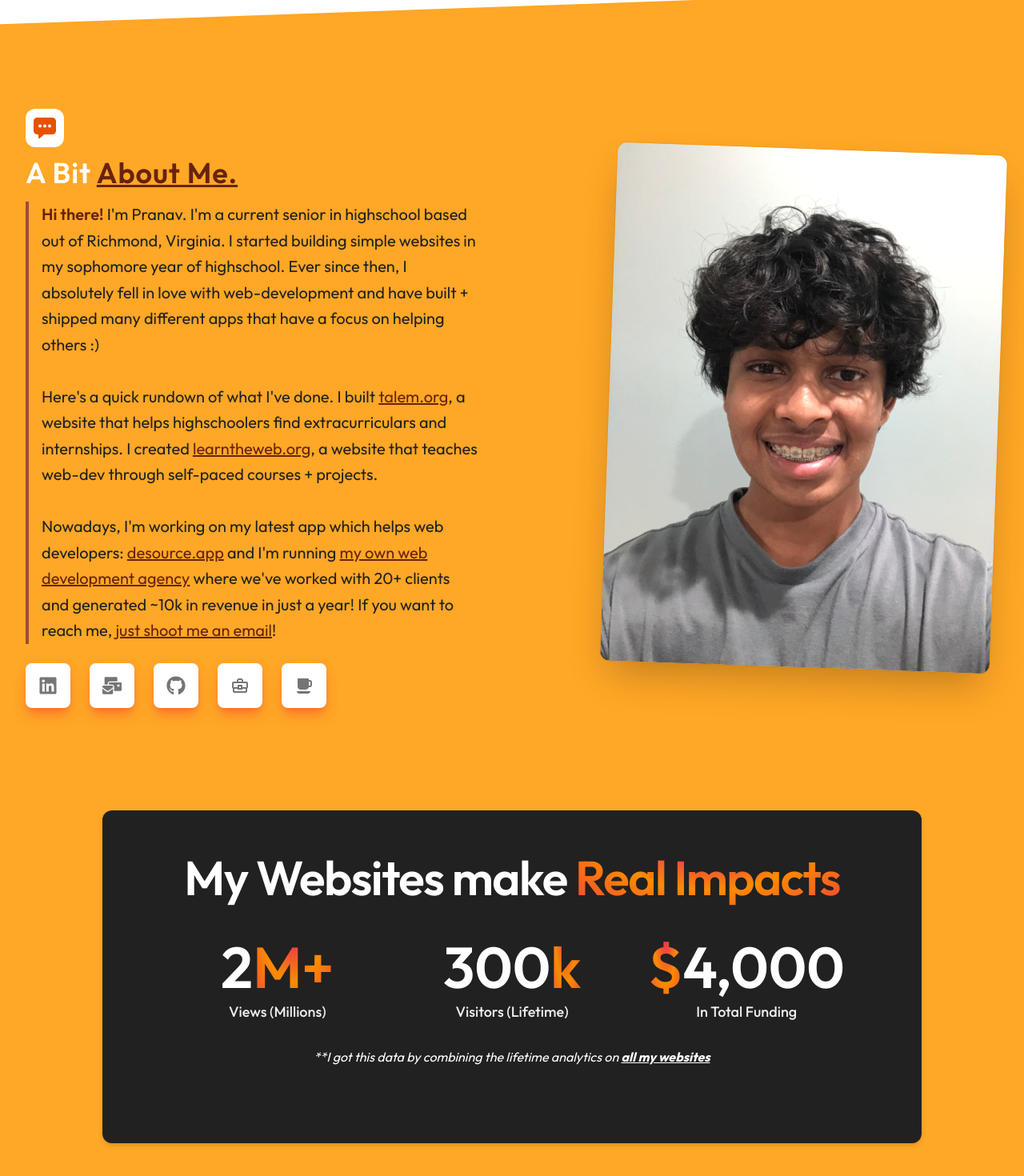
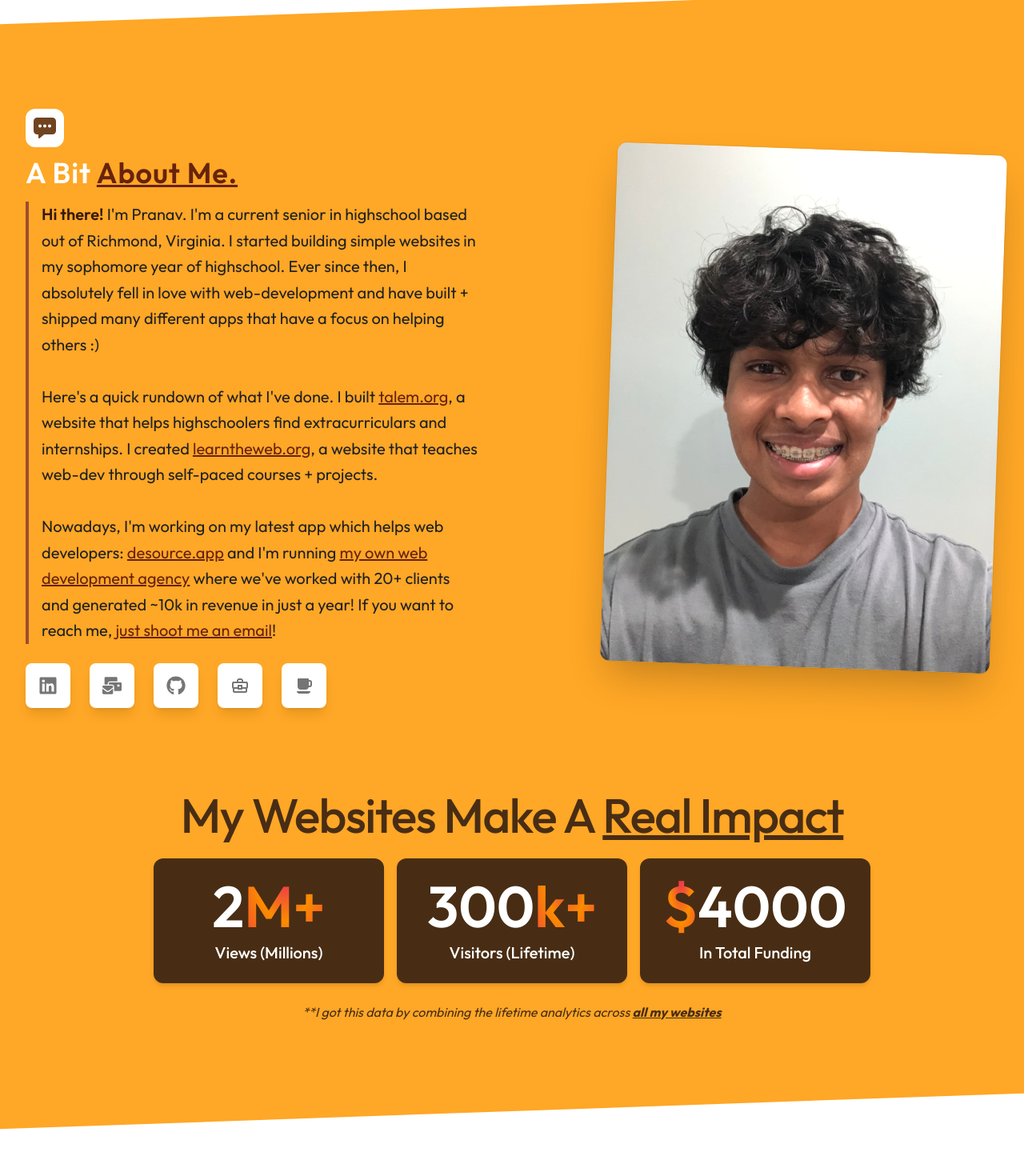
Before and after one commit to PkTheCoda/portfolio, a React (Vite) app: page / in a window 1280 px wide. Shown: the part 940-2410 px from the top of the page at 80% size. Built offline with nearby package versions, Linux system fonts and the light colour scheme.

Commit message:
UI changes on impact metrics section (about)

```diff
--- a/src/Components/AboutSection.jsx
+++ b/src/Components/AboutSection.jsx
@@ -1,79 +1,137 @@
-import React from 'react';
-import { FaLinkedin, FaMailBulk, FaGithub, FaVolleyballBall, FaTableTennis, FaMusic, FaCamera } from 'react-icons/fa';
+import React from "react";
+import {
+  FaLinkedin,
+  FaMailBulk,
+  FaGithub,
+  FaVolleyballBall,
+  FaTableTennis,
+  FaMusic,
+  FaCamera,
+} from "react-icons/fa";
 import { BiSolidCoffeeAlt } from "react-icons/bi";
 import { IoChatboxEllipses } from "react-icons/io5";
 import { MdOutlineBusinessCenter } from "react-icons/md";
-import mePicturenew from '../Images/pranavlatest.jpg'
-import mepic2 from '../Images/mepic2.jpg'
-import mepic3 from '../Images/mepic3.jpg'
+import mePicturenew from "../Images/pranavlatest.jpg";
+import mepic2 from "../Images/mepic2.jpg";
+import mepic3 from "../Images/mepic3.jpg";
 
 export default function AboutMe() {
   return (
     <>
-        <div class="relative overflow-hidden bg-orange-400 -skew-y-2 px-4 xl:px-0 pt-16 space-y-24" id='about'>
-
-
+      <div
+        class="relative overflow-hidden bg-orange-400 -skew-y-2 px-4 xl:px-0 pt-16 space-y-24 font-outfit"
+        id="about"
+      >
         <div class="relative skew-y-2">
           <div class="lg:mx-auto lg:max-w-7xl flex flex-col lg:flex-row lg:gap-12 lg:px-8">
             <div class="w-full lg:w-1/2 lg:my-0 my-12 mx-auto max-w-xl lg:mx-0 lg:max-w-none lg:py-16 lg:px-0 lg:order-1 order-2">
-
-                            <div className='pl-0'>
+              <div className="pl-0">
                 <div>
                   <span class="flex h-12 w-12 items-center justify-center rounded-xl bg-white">
-                                        <IoChatboxEllipses className='h-8 w-8 text-orange-900'/>
+                    <IoChatboxEllipses className="h-8 w-8 text-[#704421]" />
                   </span>
                 </div>
 
-                                <div class="mt-3 font-outfit">
+                <div class="mt-3">
                   <h2 class="text-4xl mb-1 font-semibold tracking-wide text-white">
-                                        A Bit <span className="text-[#67230d] underline">About Me.</span>
+                    A Bit{" "}
+                    <span className="text-[#67230d] underline">About Me.</span>
                   </h2>
-                                    <p className="px-4 text-gray-900 border-l-4 border-[#9d4d32] text-xl leading-relaxed font-outfit text-slate-900 my-4">
-                                      <span className="text-[#67230d] font-semibold">Hi there!</span>{' '}
-                                        I'm Pranav. I'm a current senior in highschool based out of Richmond, Virginia.
-                                        I started building simple websites in my sophomore year of highschool.
-                                        Ever since then, I absolutely fell in love with web-development and have built +
-                                        shipped many different apps that have a focus on helping others {':)'}
+                  <p className="px-4 text-gray-900 border-l-4 border-[#9d4d32] text-xl leading-relaxed text-slate-900 my-4">
+                    <span className="text-[#36190f] font-semibold">
+                      Hi there!
+                    </span>{" "}
+                    I'm Pranav. I'm a current senior in highschool based out of
+                    Richmond, Virginia. I started building simple websites in my
+                    sophomore year of highschool. Ever since then, I absolutely
+                    fell in love with web-development and have built + shipped
+                    many different apps that have a focus on helping others{" "}
+                    {":)"}
                     <br />
                     <br />
-                                      Here's a quick rundown of what I've done. I built{' '}
-                                      <a href="https://talem.org" target='_blank' className="underline text-[#67230d]">talem.org</a>,
-                                      a website that helps highschoolers find extracurriculars and internships. I created{' '}
-                                      <a href="https://learntheweb.org" target='_blank' className="underline text-[#67230d]">learntheweb.org</a>,
-                                      a website that teaches web-dev through self-paced courses + projects.
+                    Here's a quick rundown of what I've done. I built{" "}
+                    <a
+                      href="https://talem.org"
+                      target="_blank"
+                      className="underline text-[#67230d]"
+                    >
+                      talem.org
+                    </a>
+                    , a website that helps highschoolers find extracurriculars
+                    and internships. I created{" "}
+                    <a
+                      href="https://learntheweb.org"
+                      target="_blank"
+                      className="underline text-[#67230d]"
+                    >
+                      learntheweb.org
+                    </a>
+                    , a website that teaches web-dev through self-paced courses
+                    + projects.
                     <br />
                     <br />
-
-                                      Nowadays, I'm working on my latest app
-                                      which helps web developers:{' '}
-                                      <a href="https://desource.app" target='_blank' className="underline text-[#67230d]">desource.app</a>{' '}
-                                      and I'm running{' '}
-                                      <a href="https://thryvedesign.com" target='_blank' className="underline text-[#67230d]">my own web development agency</a> where we've worked with 20+ clients and generated ~10k in revenue in just a year!
-                                      If you want to reach me, {' '}
-                                      <a href="mailto:pranavkonjeti@gmail.com" target='_blank' className="underline text-[#67230d]">just shoot me an email</a>!
-
-
-
-                                      {/* I love web development since it allows me to not only harness my creativity, but also
-                                      because I'm able to make an impact in my local and global community. It really is awesome
-                                      because I can take anything that I imagine <span className="text-[#67230d] font-semibold">and turn
-                                      it into a reality.</span> */}
+                    Nowadays, I'm working on my latest app which helps web
+                    developers:{" "}
+                    <a
+                      href="https://desource.app"
+                      target="_blank"
+                      className="underline text-[#67230d]"
+                    >
+                      desource.app
+                    </a>{" "}
+                    and I'm running{" "}
+                    <a
+                      href="https://thryvedesign.com"
+                      target="_blank"
+                      className="underline text-[#67230d]"
+                    >
+                      my own web development agency
+                    </a>{" "}
+                    where we've worked with 20+ clients and generated ~10k in
+                    revenue in just a year! If you want to reach me,{" "}
+                    <a
+                      href="mailto:pranavkonjeti@gmail.com"
+                      target="_blank"
+                      className="underline text-[#67230d]"
+                    >
+                      just shoot me an email
+                    </a>
+                    !
                   </p>
 
                   <div className="flex mt-6 space-x-4 items-center  gap-x-2">
-                                      <a href="https://www.linkedin.com/in/pranav-konjeti/" target='_blank' className="contact-buttons-about">
+                    <a
+                      href="https://www.linkedin.com/in/pranav-konjeti/"
+                      target="_blank"
+                      className="contact-buttons-about"
+                    >
                       <FaLinkedin className="text-2xl" />
                     </a>
-                                      <a href="mailto:pranavkonjeti@gmail.com" className="contact-buttons-about">
+                    <a
+                      href="mailto:pranavkonjeti@gmail.com"
+                      className="contact-buttons-about"
+                    >
                       <FaMailBulk className="text-2xl" />
                     </a>
-                                      <a href="https://github.com/PkTheCoda" target='_blank' className="contact-buttons-about">
+                    <a
+                      href="https://github.com/PkTheCoda"
+                      target="_blank"
+                      className="contact-buttons-about"
+                    >
                       <FaGithub className="text-2xl" />
                     </a>
-                                      <a href="https://thryvedesign.com" target='_blank' className="contact-buttons-about">
+                    <a
+                      href="https://thryvedesign.com"
+                      target="_blank"
+                      className="contact-buttons-about"
+                    >
                       <MdOutlineBusinessCenter className="text-2xl" />
                     </a>
-                                      <a href="https://buymeacoffee.com/pranavkonjeti" target='_blank' className="contact-buttons-about">
+                    <a
+                      href="https://buymeacoffee.com/pranavkonjeti"
+                      target="_blank"
+                      className="contact-buttons-about"
+                    >
                       <BiSolidCoffeeAlt className="text-2xl" />
                     </a>
                   </div>
@@ -81,67 +139,51 @@ export default function AboutMe() {
               </div>
             </div>
             <div class="w-full lg:w-1/2 lg:order-2 order-1 flex items-center justify-center lg:justify-end">
-                            <img loading="lazy"
+              <img
+                loading="lazy"
                 class="rounded-xl w-5/6 lg:my-0 shadow-2xl ring-1 ring-black ring-opacity-5 rotate-2"
-                            src={mePicturenew}/>
+                src={mePicturenew}
+              />
+            </div>
+          </div>
+
+          <div className="mt-10 mb-28 max-w-4xl mx-auto flex flex-col items-center gap-y-6 text-[#482d14]">
+
+            <h1 className="six-title tracking-tight font-medium text-center">
+                My Websites Make A <span className="underline">Real Impact</span>
+            </h1>
+
+            <div className="grid grid-cols-1 sm:grid-cols-3 w-full gap-4">
+
+                <div className="w-full bg-[#482d14] py-6 flex flex-col gap-y-2 items-center text-white rounded-xl shadow-md">
+                    <h1 className="seven-title font-semibold">
+                        2<span className="main-gradient">M+</span>
+                    </h1>
+                    <p className="one-title font-medium">Views (Millions)</p>
+                </div>
+
+                <div className="w-full bg-[#482d14] py-6 flex flex-col gap-y-2 items-center text-white rounded-xl shadow-md">
+                    <h1 className="seven-title font-semibold">
+                        300<span className="main-gradient">k+</span>
+                    </h1>
+                    <p className="one-title font-medium">Visitors (Lifetime)</p>
+                </div>
+
+                <div className="w-full bg-[#482d14] py-6 flex flex-col gap-y-2 items-center text-white rounded-xl shadow-md">
+                    <h1 className="seven-title font-semibold">
+                        <span className="main-gradient">$</span>4000
+                    </h1>
+                    <p className="one-title font-medium">In Total Funding</p>
                 </div>
 
             </div>
 
-
-
-                    <div className="md:mt-16 mb-[7rem] font-outfit w-full px-4 xl:px-0 flex items-center justify-center relative flex-col">
-
-                        <div class="pt-12 sm:pt-16 pb-8 flex flex-col gap-y-8 bg-gray-900 px-10 rounded-xl shadow-md">
-                            <div class="w-full px-4 mx-auto sm:px-6 lg:px-8">
-                                <div class="max-w-4xl mx-auto text-center">
-                                <h2 class="six-title tracking-tight font-semibold leading-9 text-white sm:leading-10">
-                                    My Websites make <span className="underline main-gradient">Real Impacts</span>
-                                </h2>
+            <p className="text-center italic">
+                **I got this data by combining the lifetime analytics across{" "}
+                <b className="underline">all my websites</b>
+            </p>
 
           </div>
-                            </div>
-                            <div class=" sm:pb-16">
-                                <div class="relative">
-                                    <div class="absolute inset-0 h-1/2"></div>
-                                    <div class="relative max-w-screen-xl px-4 mx-auto sm:px-6 lg:px-8">
-                                        <div class="max-w-4xl mx-auto">
-                                        <dl class="rounded-lg md:grid md:grid-cols-3">
-                                            <div class="flex flex-col p-6 text-center border-none sm:border-0 sm:border-r">
-                                            <dt class="order-2 mt-2 text-lg font-medium leading-6 text-gray-200" id="item-1">
-                                                Views (Millions)
-                                            </dt>
-                                            <dd class="order-1 text-7xl font-semibold leading-none text-white" aria-describedby="item-1">
-                                                2<span className="main-gradient">M+</span>
-                                            </dd>
-                                            </div>
-                                            <div
-                                            class="flex flex-col p-6 text-center border-none sm:border-0 sm:border-l sm:border-r">
-                                            <dt class="order-2 mt-2 text-lg font-medium leading-6 text-gray-200">
-                                                Visitors (Lifetime)
-                                            </dt>
-                                            <dd class="order-1 text-7xl font-semibold leading-none text-white">
-                                                300<span className="main-gradient">k</span>
-                                            </dd>
-                                            </div>
-                                            <div class="flex flex-col p-6 text-center border-none sm:border-0 sm:border-l">
-                                            <dt class="order-2 mt-2 text-lg font-medium leading-6 text-gray-200">
-                                                In Total Funding
-                                            </dt>
-                                            <dd class="order-1 text-7xl font-semibold leading-none text-white">
-                                                <span className="main-gradient">$</span>4,000
-                                            </dd>
-                                            </div>
-                                        </dl>
-                                        </div>
-                                        <p className='text-white text-center mt-2 italic'>**I got this data by combining the lifetime analytics on <b className='underline'>all my websites</b></p>
-                                    </div>
-                                    </div>
-                            </div>
-                        </div>
-
-                    </div>
-
         </div>
       </div>
     </>
--- a/src/index.css
+++ b/src/index.css
@@ -11,16 +11,12 @@
     @apply bg-gradient-to-r from-yellow-500 from-20% via-blue-500 to-green-500 inline text-transparent bg-clip-text
   }
 
-  .main-pleasant-gradient {
-    @apply bg-gradient-to-r from-[#00aefa] to-[#00feaa] inline text-transparent bg-clip-text
-  }
-
   .bold-grad-text {
     @apply text-orange-500 font-bold
   }
 
   .contact-buttons-about {
-    @apply text-gray-600 hover:text-orange-400 w-14 bg-white shadow-lg shadow-red-500/50 flex justify-center p-4 rounded-lg transform transition hover:scale-110
+    @apply text-gray-600 hover:text-orange-400 w-14 bg-white shadow-lg flex justify-center p-4 rounded-lg transform transition hover:scale-110
   }
 
   .projects-shadow {
@@ -33,6 +29,10 @@
 
   .project-button {
     @apply p-2 bg-red-500 text-base md:text-2xl text-white font-outfit rounded-xl px-4 shadow-lg shadow-red-500/50 transition transform hover:scale-105 cursor-pointer flex justify-center items-center
+  }
+
+  .one-title {
+    @apply md:text-xl text-lg
   }
 
   .two-title {
@@ -53,15 +53,15 @@
   }
 
   .six-title {
-      @apply xl:text-6xl lg:text-5xl md:text-4xl text-3xl
+      @apply xl:text-6xl lg:text-5xl md:text-4xl text-4xl
   }
 
   .seven-title {
-      @apply xl:text-7xl lg:text-6xl md:text-5xl text-3xl
+      @apply xl:text-7xl lg:text-6xl md:text-5xl text-5xl
   }
 
   .eight-title {
-      @apply xl:text-8xl lg:text-6xl md:text-5xl text-3xl
+      @apply xl:text-8xl lg:text-6xl md:text-5xl text-5xl
   }
 
   .bh {
```
Lines whose indentation alone changed are shown as unchanged.
